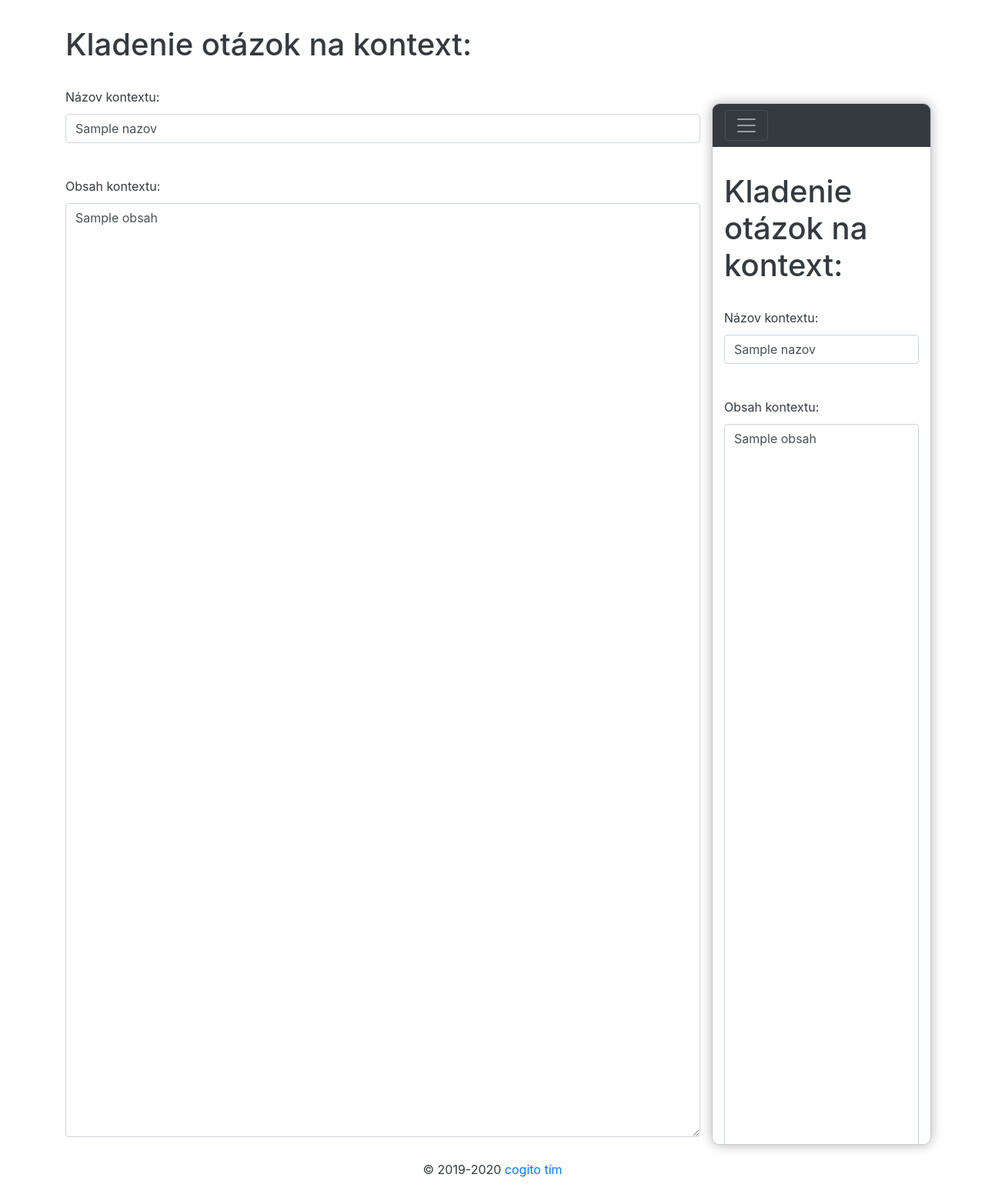
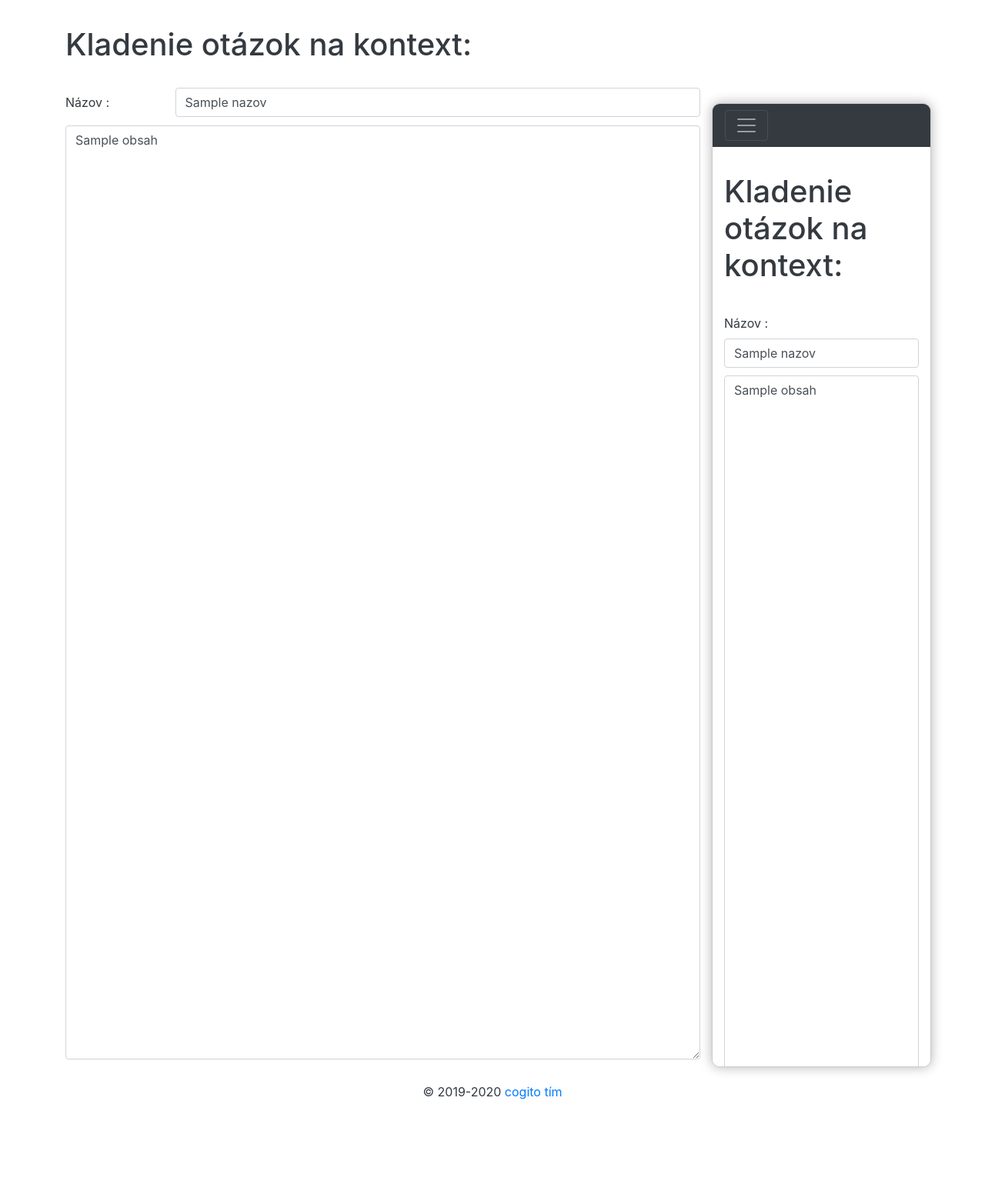
Before and after one commit to peterbosko/cogito, a Python web app: template app/templates/m_kontext/dopytovat_kontext.jinja.html in a window 1280 px wide. Shown: the part 56-1604 px from the top of the page at 77% size. After the commit the page ends 1485 px from the top, so only its background shows below. Run offline with Jinja, Linux system fonts and the light colour scheme; the template is opened without the code that fills it: most values are stand-ins (such as "Sample title", 1, 10 or a date in 2020); some libraries are stand-ins or nearby versions.

Commit message:
Upravenie obrazoviek dopytuj a zmen kontext

```diff
--- a/app/static/js/editor.js
+++ b/app/static/js/editor.js
@@ -727,7 +727,6 @@ function load_slovo(that, active = false, ckeditorName){
 
 function ZmenKontext(redirect, ckeditorName){
         var formSelector="#"+ckeditorName+"Form";
-
         $(formSelector).data('formValidation').validate();
         var formIsVald = $(formSelector).data('formValidation').isValid();
 
--- a/app/templates/m_kontext/dopytovat_kontext.jinja.html
+++ b/app/templates/m_kontext/dopytovat_kontext.jinja.html
@@ -8,32 +8,17 @@
             <h1>Kladenie otázok na kontext:</h1>
             <br/>
             <div class="form-horizontal">
-            <form id="ContextForm" data-fv-framework="bootstrap" method="post">
-                <input type="hidden" name="kt_id" id="kt_id" value="{% if kontext: %}{{kontext.id}}{% else %}0{% endif %}"/>
+            <form id="txtContextForm" data-fv-framework="bootstrap" method="post">
+                <input type="hidden" name="txtContext_kt_id" id="txtContext_kt_id" value="{% if kontext: %}{{kontext.id}}{% else %}0{% endif %}"/>
+
                 <div class="row">
-                    <div class="col-sm-12">
-                        <span class="col-xs-12">
-                            Názov kontextu:
-                        </span>
+                    <div class="col-sm-2">
+                        <label>Názov :</label>
                     </div>
-                </div>
-                <div class="row">
-                    <div class="col-sm-12">
+                    <div class="col-sm-10">
                          <input type="text" placeholder="Názov, pomocou ktorého kontext identifikujete" id="txtContextName" name="txtContextName" class="form-control" data-fv-row=".col-sm-12"
                          data-fv-notempty="true" data-fv-notempty-message="Názov kontextu je povinný"
                          value="{% if kontext: %}{{kontext.nazov}}{% endif %}">
-                    </div>
-                </div>
-                <div class="row">
-                    <div class="col-sm-12">
-                        &nbsp;
-                    </div>
-                </div>
-                <div class="row">
-                    <div class="col-sm-12">
-                        <span class="col-xs-12">
-                            Obsah kontextu:
-                        </span>
                     </div>
                 </div>
                 <div class="row">
@@ -79,48 +64,8 @@
 </style>
 <script>
 
-function ZmenKontext(redirect){
-
-    $('#ContextForm').data('formValidation').validate();
-    var formIsVald = $('#ContextForm').data('formValidation').isValid();
-
-    if (formIsVald) {
-        var data={};
-        data.id=$("#kt_id").val();
-        data.nazov=$("#txtContextName").val();
-        data.obsah = CKEDITOR.instances['txtContext'].getData();
-        data.text= CKEDITOR.instances['txtContext'].document.getBody().getText();
-
-        AjaxMethods.getDataFromPostRequest('{{url_for("kontext.pridat_kontext")}}', "", data, function(r){
-            if (r.status==responseOK){//OK vetva
-                swal({ buttons: {},
-                   title  :  "Úspech",
-                   text   :  "Kontext bol úspešne pridaný/zmenený",
-                   icon   :  "success"}).then(function(result) {
-                                                $("#kt_id").val(r.data);
-                                                if (redirect)
-                                                    window.location.replace("{{ url_for("kontext.moje_kontexty") }}");
-                                              });
-            } else{
-                swal({ buttons: {},
-                   title  :  "Chyba",
-                   text   :  r.error_text,
-                   icon   :  "error"});
-
-            }
-        });
-    }
-    else{
-        swal({ buttons: {},
-                   title  :  "Chyba",
-                   text   :  "Chyba validácie. Skontrolujte červené položky",
-                   icon   :  "error"});
-    }
-}
-
-
 	$(document).ready(function() {
-		$('#ContextForm').formValidation();
+		$('#txtContextForm').formValidation();
 		initCKEditorInstance('txtContext',350, 'kontext', '');
 	})
 </script>
```
Also changed, not shown: app/templates/m_kontext/pridat_kontext.jinja.html (+5 -17 lines), 3 other files.
